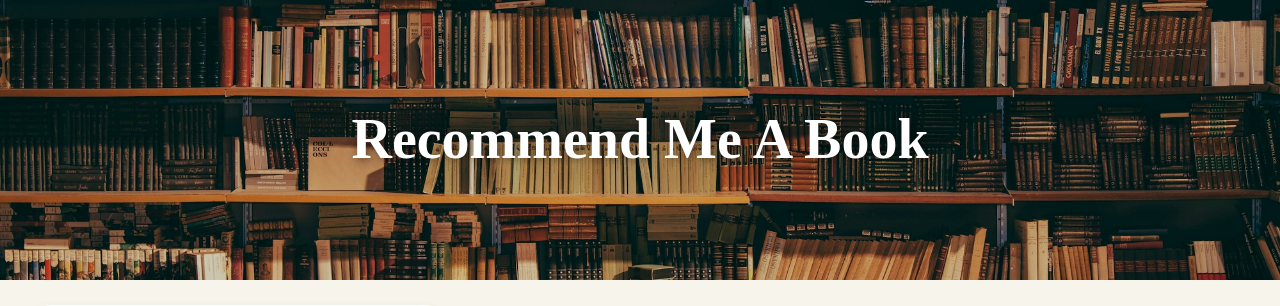
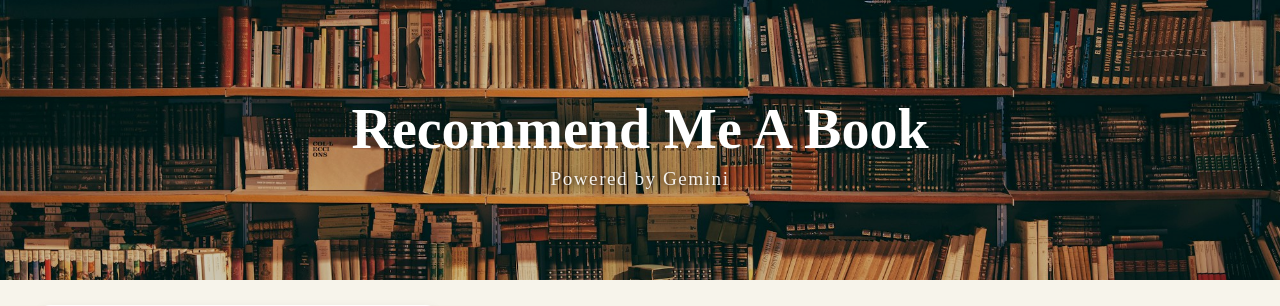
Before and after one commit to 24092bhs/book-recommendation-website, a Flask app: page / in a window 1280 px wide. Shown: the top 306 px of the page. Run offline with Flask 3, Linux system fonts and the light colour scheme; data comes from the database, SQL or seed files in the repository; some libraries are stand-ins or nearby versions; some web fonts are replaced.

Commit message:
added 'power by gemini' section

```diff
--- a/static/style.css
+++ b/static/style.css
@@ -27,9 +27,10 @@ h1, h2, h3 {
     background-repeat: no-repeat;
     background-size: cover;
     display: flex;
+    flex-direction: column; /* Stacks title and subtext vertically */
     justify-content: center;
     align-items: center;
-    box-shadow: inset 0 0 0 2000px rgba(0, 0, 0, 0.2); /* Subtle dark overlay */
+    box-shadow: inset 0 0 0 2000px rgba(0, 0, 0, 0.2);
 }
 
 .hero-text {
@@ -38,7 +39,17 @@ h1, h2, h3 {
     font-weight: 700;
     text-align: center;
     margin: 0;
-    text-shadow: 2px 2px 8px rgba(0,0,0,0.5);
+}
+
+.hero-subtext {
+    color: #ffffff;
+    font-size: 1.2rem;
+    font-weight: 500;
+    letter-spacing: 1.5px;
+    margin-top: -10px; /* Space between title and subtitle */
+    margin-bottom: 0;
+    text-shadow: 1px 1px 5px rgba(0, 0, 0, 0.8);
+    opacity: 0.9;
 }
 
 /* ==========================================================================
--- a/templates/index.html
+++ b/templates/index.html
@@ -11,6 +11,7 @@
     <!-- Hero Image -->
     <section class="hero-image">
         <h1 class="hero-text">Recommend Me A Book</h1>
+        <h3 class="hero-subtext">Powered by Gemini</h3>
     </section>
 
     <div class="page-container">
```
